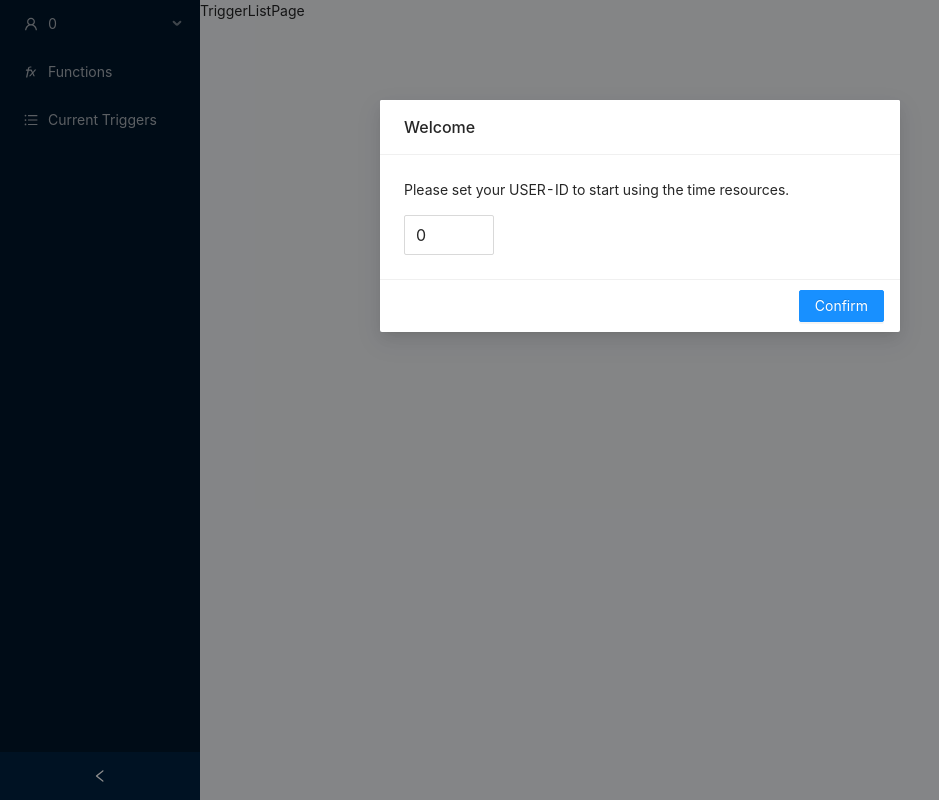
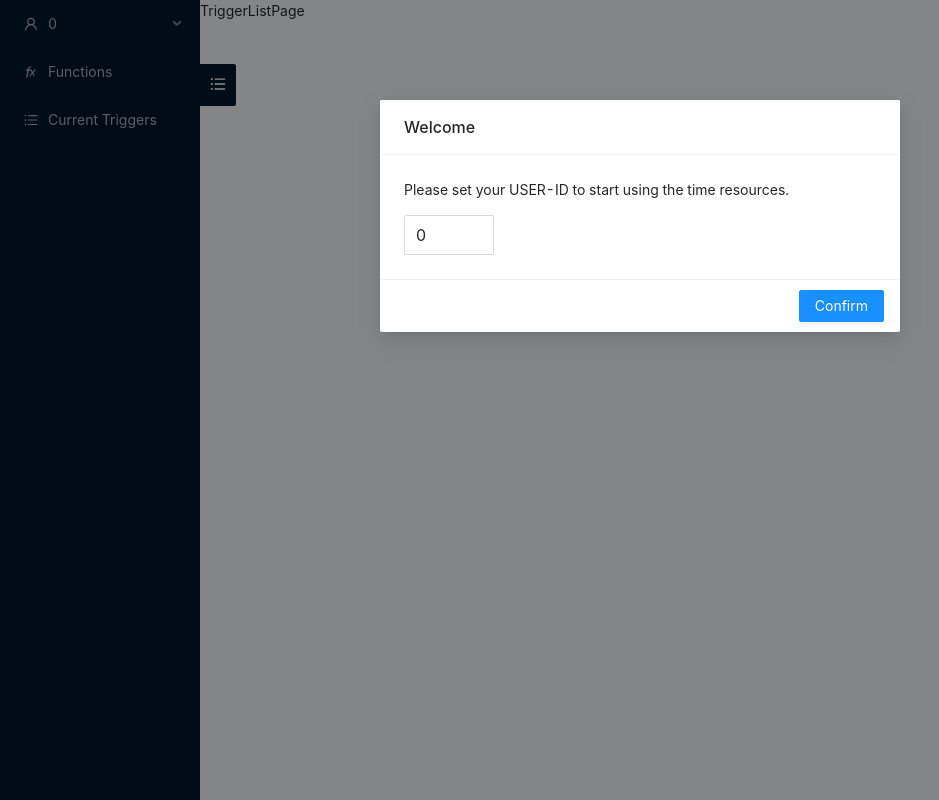
Before and after one commit to kaist-webeng/testbed-time-ui, a React (Create React App) app: page /list in a window 1280 px wide. Shown: the whole page, without its empty margins (0-939 px from the left). Built offline with nearby package versions, Linux system fonts and the light colour scheme.

Commit message:
Refactor the Sidebar component

```diff
--- a/src/App.tsx
+++ b/src/App.tsx
@@ -2,17 +2,21 @@ import React from 'react';
 import { Route, Redirect, Switch } from 'react-router-dom';
 import { Layout } from 'antd';
 import 'antd/dist/antd.css';
-import UserIdPopupContainer from './components/UserIdPopupContainer';
-import PageHeader from './components/PageHeader';
+
+// pages
 import ActionsPage from './pages/ActionsPage';
 import TriggerListPage from './pages/TriggerListPage';
+
+// components
+import UserIdPopupContainer from './components/UserIdPopupContainer';
+import SidebarContainer from './components/SidebarContainer';
 
 function App() {
   return (
     <>
       <UserIdPopupContainer />
       <Layout style={{ minHeight: "100vh" }}>
-        <PageHeader />
+        <SidebarContainer />
         <Switch>
           <Route path="/" exact={true} component={ActionsPage} />
           <Route path="/list" component={TriggerListPage} />
--- a/src/components/PageHeader.tsx
+++ b/src/components/Sidebar.tsx
@@ -1,6 +1,5 @@
-import React, { useState } from 'react';
-import { useSelector, useDispatch } from 'react-redux';
-import { NavLink, withRouter } from 'react-router-dom';
+import React from 'react';
+import { NavLink } from 'react-router-dom';
 import { Layout, Menu } from 'antd';
 import {
     FunctionOutlined,
@@ -8,27 +7,27 @@ import {
     UnorderedListOutlined
 } from '@ant-design/icons';
 import 'antd/dist/antd.css';
-import './PageHeader.css';
-import { RootState } from '../modules';
-import { clearUserId } from '../modules/userId';
 
-function PageHeader() {
+type SidebarProps = {
+    children?: React.ReactNode;
+    collapsed: boolean;
+    userId: number;
+    onCollapse: (c: boolean) => void;
+    onChangeUserId: () => void;
+}
+
+function Sidebar({collapsed, userId, onCollapse, onChangeUserId }: SidebarProps) {
     const { Sider } = Layout;
     const { SubMenu } = Menu;
-    const [collapsed, setCollapsed] = useState(false);
-    const userId = useSelector((state: RootState) => state.userId.userId);
-    const dispatch = useDispatch();
-
-    const onCollapse = (c: boolean) => {
-        setCollapsed(c);
-    }
-
-    const onChangeUserId = () => {
-        dispatch(clearUserId());
-    }
 
     return (
-        <Sider collapsible={true} collapsed={collapsed} onCollapse={onCollapse}>
+        <Sider
+            collapsible={true}
+            collapsed={collapsed}
+            collapsedWidth="0"
+            onCollapse={onCollapse}
+            breakpoint="md"
+        >
             <Menu theme="dark" mode="inline">
                 <SubMenu key="userIdSubMenu" icon={<UserOutlined />} title={userId}>
                     <Menu.Item
@@ -49,4 +48,4 @@ function PageHeader() {
     )
 }
 
-export default withRouter(PageHeader);
+export default Sidebar;
--- /dev/null
+++ b/src/components/SidebarContainer.tsx
@@ -0,0 +1,32 @@
+import React, { useState } from 'react';
+import { useSelector, useDispatch } from 'react-redux';
+import Sidebar from './Sidebar';
+import { RootState } from '../modules';
+import { clearUserId } from '../modules/userId';
+
+function SidebarContainer() {
+    const [collapsed, setCollapsed] = useState(false);
+    const userId = useSelector((state: RootState) => state.userId.userId);
+    const dispatch = useDispatch();
+
+    const onCollapse = (c: boolean) => {
+        setCollapsed(c);
+    }
+
+    const onChangeUserId = () => {
+        dispatch(clearUserId());
+    }
+
+    return (
+        <>
+            <Sidebar
+                collapsed={collapsed}
+                userId={userId}
+                onCollapse={onCollapse}
+                onChangeUserId={onChangeUserId}
+            />
+        </>
+    )
+}
+
+export default SidebarContainer;
```
Also changed, not shown: src/components/PageHeader.css (deleted).
